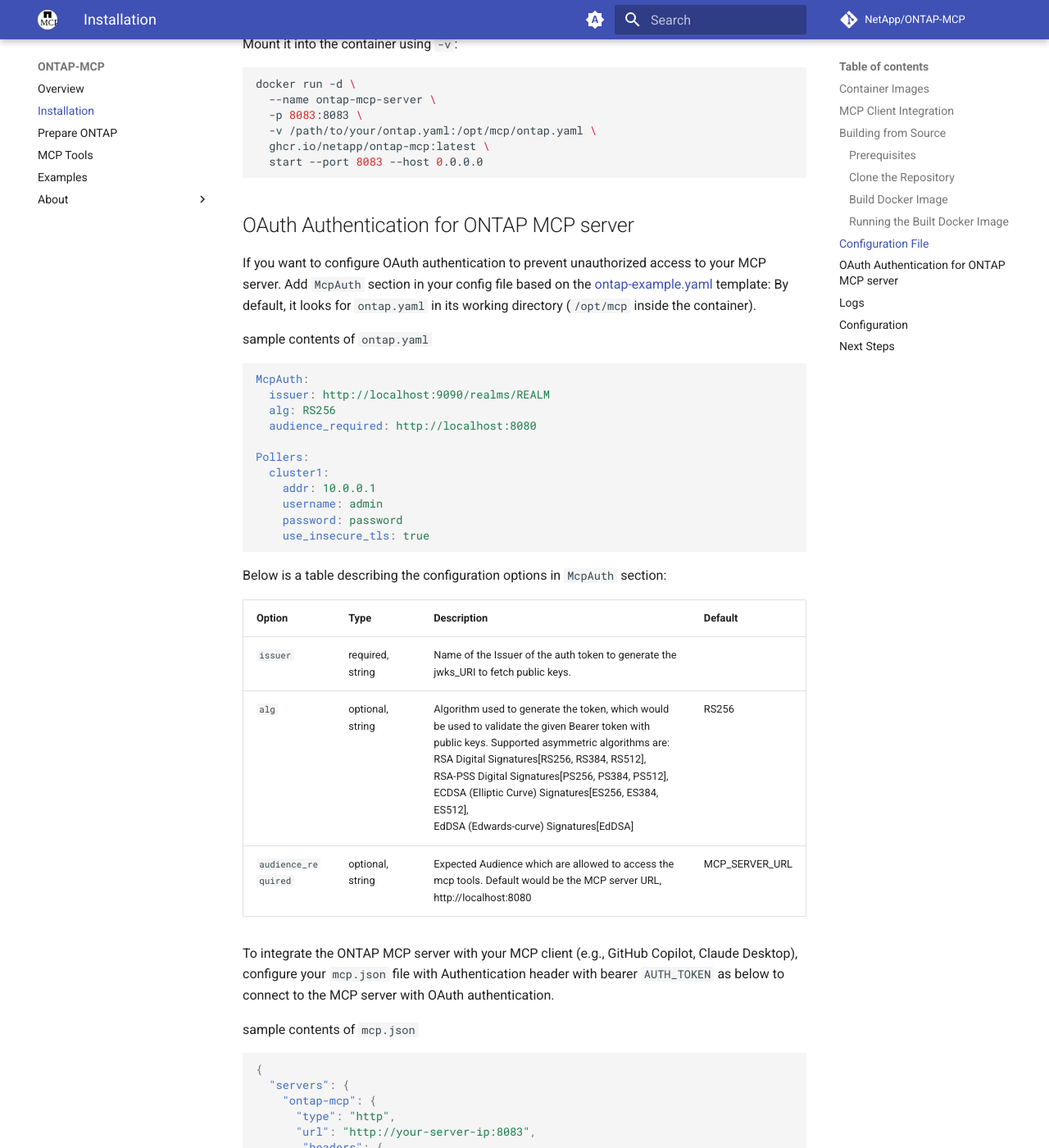
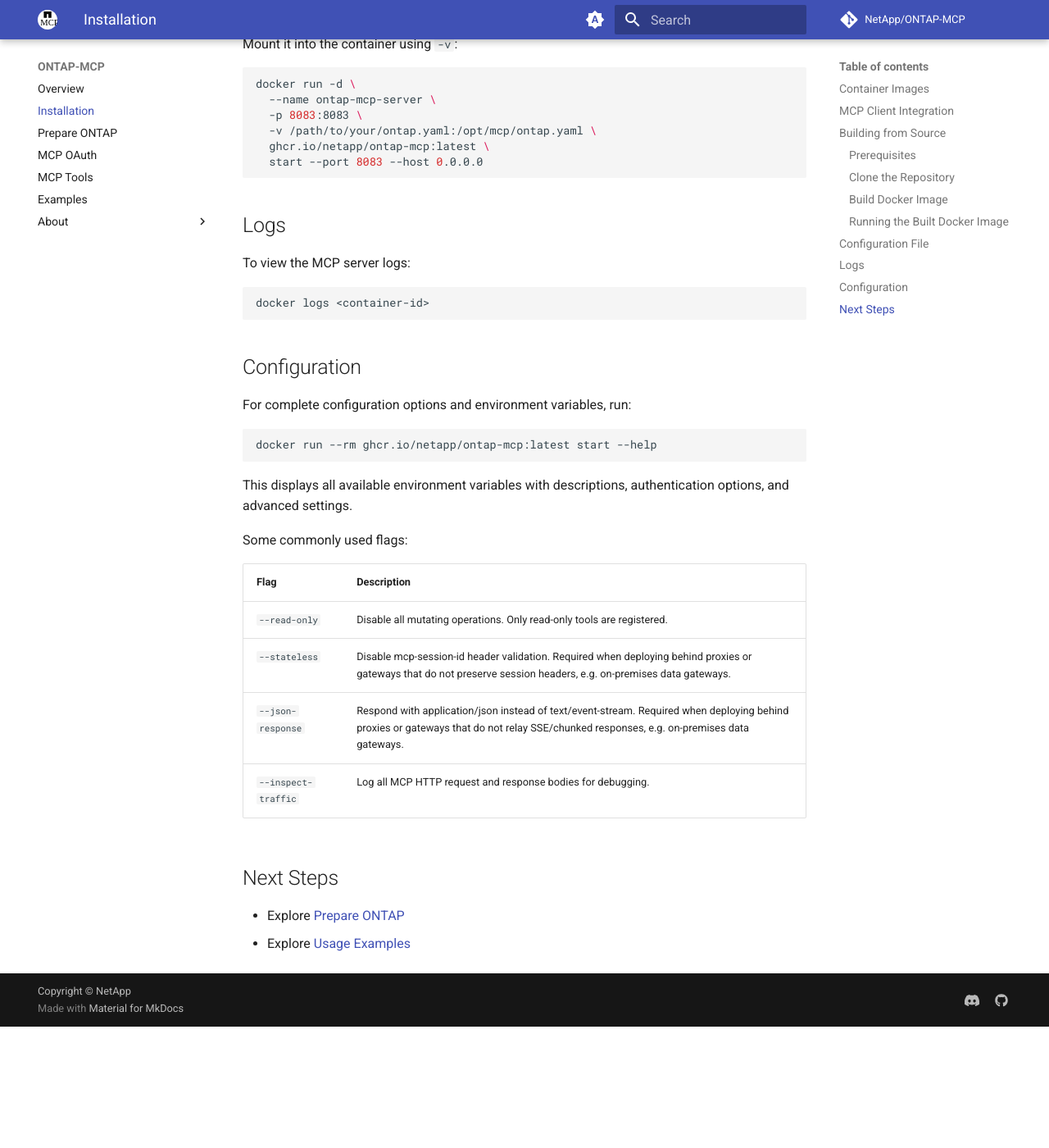
Before and after one commit to NetApp/ontap-mcp, an MkDocs documentation site: the page built from docs/install.md, in a window 1280 px wide and 1400 px high, scrolled down 2425 px. Shown: the whole window at 82% size. Built offline with MkDocs 1.6.1 and Material for MkDocs 9.7.7, drawn with Linux system fonts in a browser that asks for light colours; comment, search, counter and statistics services are not loaded; the version menu is left out; after the commit the page ends 3677 px from its top, so only the background shows below that; some of the changed text lies outside the part shown.

Commit message:
doc: added mcp-oauth doc

````diff
--- a/docs/install.md
+++ b/docs/install.md
@@ -111,51 +111,6 @@
   start --port 8083 --host 0.0.0.0
 ```
 
-## OAuth Authentication for ONTAP MCP server
-
-If you want to configure OAuth authentication to prevent unauthorized access to your MCP server. Add `McpAuth` section in your config file based on the [ontap-example.yaml](https://github.com/NetApp/ontap-mcp/blob/main/ontap-example.yaml) template:
-By default, it looks for `ontap.yaml` in its working directory (`/opt/mcp` inside the container).
-
-sample contents of `ontap.yaml`
-```yaml
-McpAuth:
-  issuer: http://localhost:9090/realms/REALM
-  alg: RS256
-  audience_required: http://localhost:8080
-
-Pollers:
-  cluster1:
-    addr: 10.0.0.1
-    username: admin
-    password: password
-    use_insecure_tls: true
-```
-
-Below is a table describing the configuration options in `McpAuth` section:
-
-| Option              | Type             | Description                                                                                                                                                                                                                                                                                                                                                           | Default        |
-|---------------------|------------------|-----------------------------------------------------------------------------------------------------------------------------------------------------------------------------------------------------------------------------------------------------------------------------------------------------------------------------------------------------------------------|----------------|
-| `issuer`            | required, string | Name of the Issuer of the auth token to generate the jwks_URI to fetch public keys.                                                                                                                                                                                                                                                                                   |                |
-| `alg`               | optional, string | Algorithm used to generate the token, which would be used to validate the given Bearer token with public keys. Supported asymmetric algorithms are: <br/>RSA Digital Signatures[RS256, RS384, RS512], <br/>RSA-PSS Digital Signatures[PS256, PS384, PS512], <br/>ECDSA (Elliptic Curve) Signatures[ES256, ES384, ES512], <br/>EdDSA (Edwards-curve) Signatures[EdDSA] | RS256          |
-| `audience_required` | optional, string | Expected Audience which are allowed to access the mcp tools. Default would be the MCP server URL, http://localhost:8080                                                                                                                                                                                                                                               | MCP_SERVER_URL |
-
-To integrate the ONTAP MCP server with your MCP client (e.g., GitHub Copilot, Claude Desktop), configure your `mcp.json` file with Authentication header with bearer `AUTH_TOKEN` as below to connect to the MCP server with OAuth authentication.
-
-sample contents of `mcp.json`
-```json
-{
-  "servers": {
-    "ontap-mcp": {
-      "type": "http",
-      "url": "http://your-server-ip:8083",
-       "headers": {
-           "Authorization": "Bearer AUTH_TOKEN"
-       }
-    }
-  }
-}
-```
-
 ## Logs
 
 To view the MCP server logs:
--- a/mkdocs.yml
+++ b/mkdocs.yml
@@ -8,6 +8,7 @@
   - Overview: 'index.md'
   - Installation: 'install.md'
   - Prepare ONTAP: 'prepare-ontap.md'
+  - MCP OAuth: 'mcp-oauth.md'
   - MCP Tools: 'tools.md'
   - Examples: 'examples.md'
   - About:
````
Also changed, not shown: docs/mcp-oauth.md (added, +74 -0 lines).
